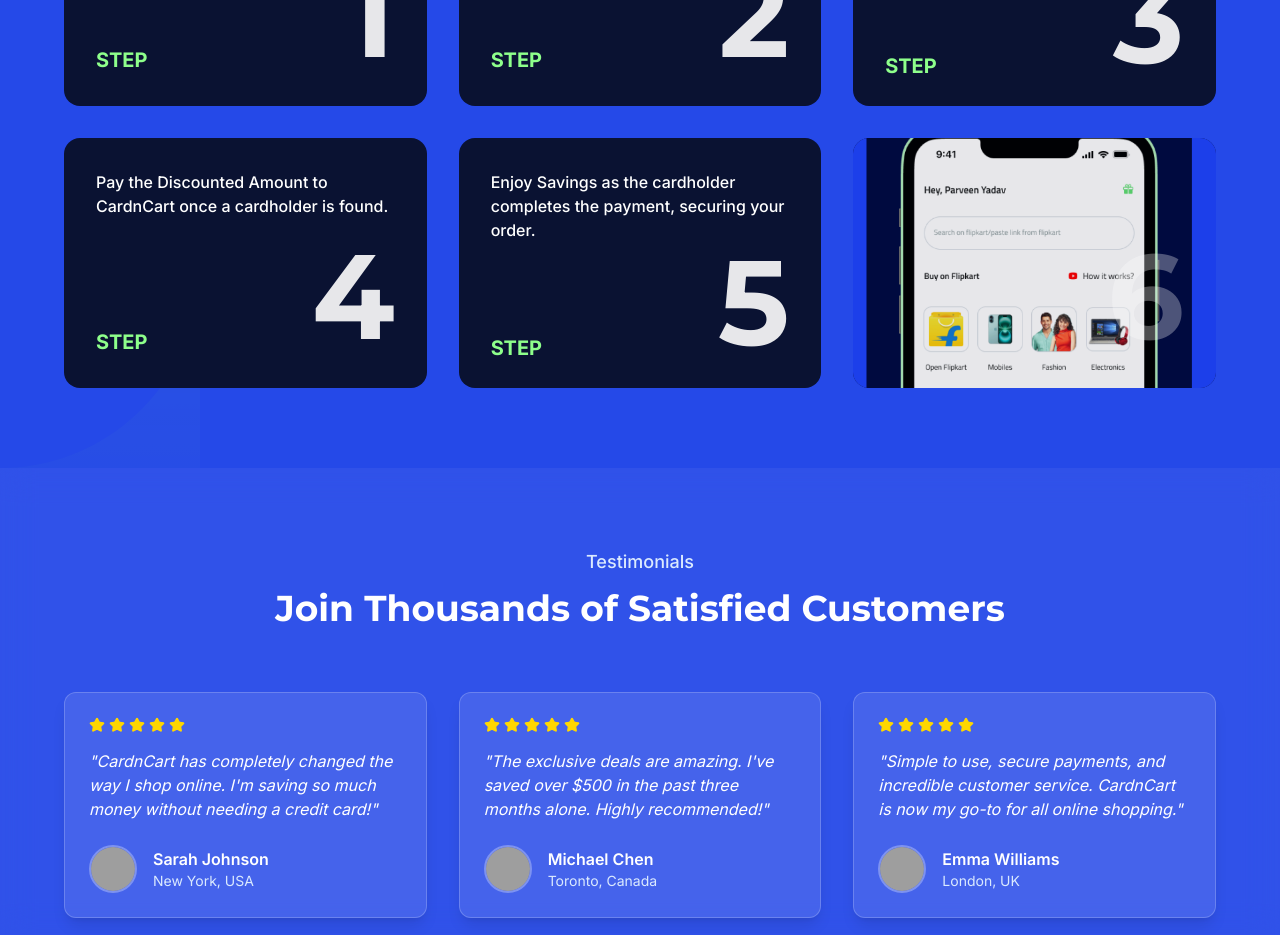
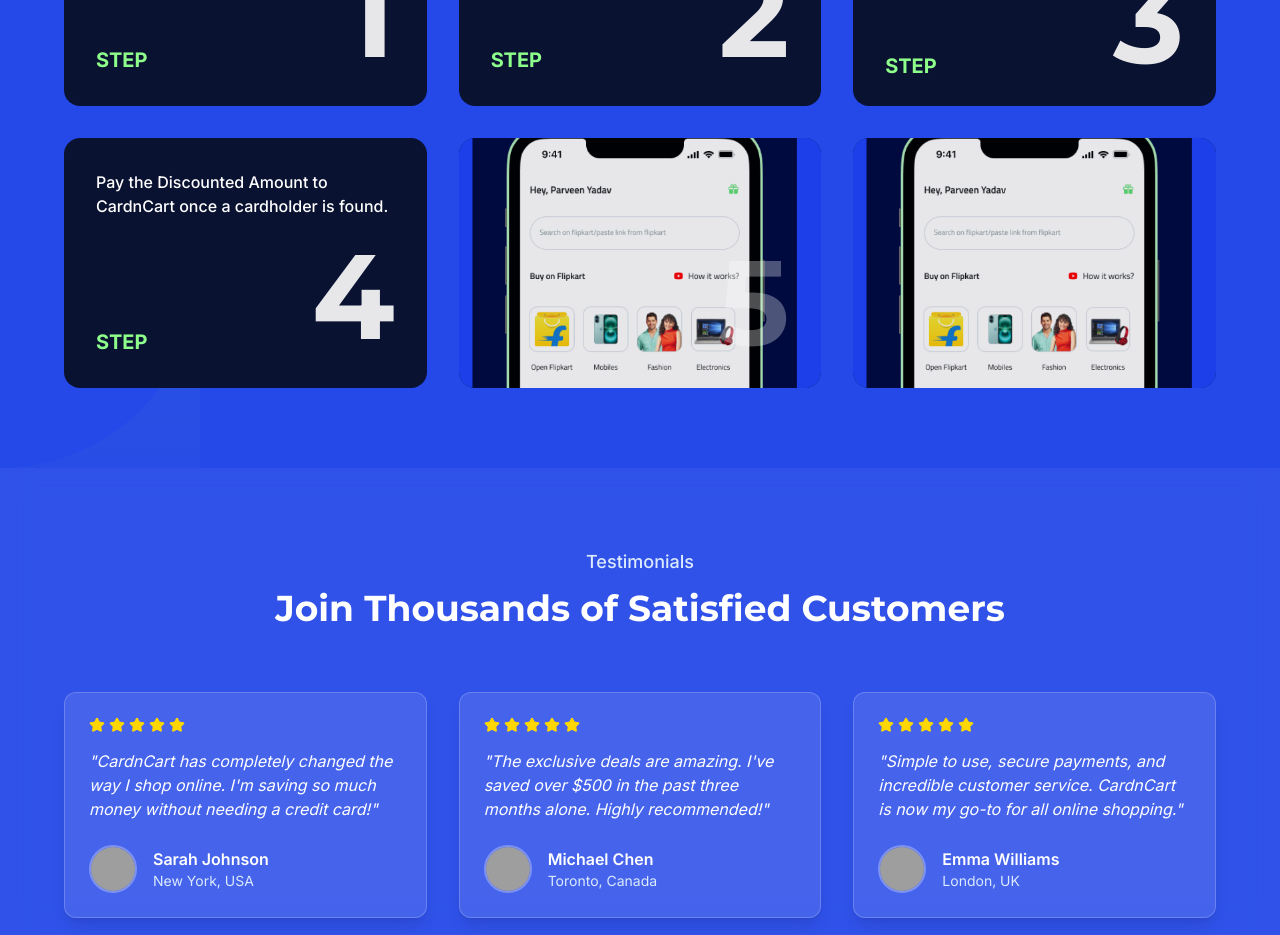
Before and after one commit to TusharPatki/cardnkart, a React (Vite) app: page / in a window 1280 px wide. Shown: the part 2120-3055 px from the top of the page. Built offline with nearby package versions, Linux system fonts and the light colour scheme; grey boxes are pictures that could not be loaded.

Commit message:
Remove step 6 from Steps component
Removes the last step from the "How it works" section and adds a placeholder div.

```diff
--- a/src/components/Steps.tsx
+++ b/src/components/Steps.tsx
@@ -1,6 +1,6 @@
 
 import { useEffect, useRef } from 'react';
-import { Smartphone, ShoppingCart, CreditCard, DollarSign, CheckCircle, Package } from 'lucide-react';
+import { Smartphone, ShoppingCart, CreditCard, DollarSign, CheckCircle } from 'lucide-react';
 
 const Steps = () => {
   const titleRef = useRef<HTMLDivElement>(null);
@@ -52,12 +52,7 @@ const Steps = () => {
       number: 5,
       title: "Enjoy Savings as the cardholder completes the payment, securing your order.",
       icon: <CheckCircle className="text-cardnbg-yellow" size={24} />
-    },
-    {
-      number: 6,
-      title: "Track Your Order and Receive Updates directly in the CardnCart app.",
-      icon: <Package className="text-cardnbg-yellow" size={24} />
-    },
+    }
   ];
 
   return (
@@ -95,7 +90,7 @@ const Steps = () => {
         >
           {steps.map((step, index) => (
             <div key={index} className="relative bg-[#0A1232] p-8 rounded-2xl h-[250px] flex flex-col justify-between">
-              {index === 5 && (
+              {index === 4 && (
                 <div className="absolute inset-0 flex items-center justify-center pointer-events-none">
                   <img
                     src="/lovable-uploads/c4dcbe59-2aa8-46f4-8bd4-b81257aa3224.png"
@@ -105,20 +100,44 @@ const Steps = () => {
                 </div>
               )}
 
-              <div className={`mb-auto ${index === 5 ? 'z-10 relative' : ''}`}>
-                <p className={`${index === 5 ? 'text-transparent' : 'text-white'} text-sm md:text-base font-medium`}>
+              <div className={`mb-auto ${index === 4 ? 'z-10 relative' : ''}`}>
+                <p className={`${index === 4 ? 'text-transparent' : 'text-white'} text-sm md:text-base font-medium`}>
                   {step.title}
                 </p>
               </div>
 
-              <div className={`flex items-end justify-between ${index === 5 ? 'z-10 relative' : ''}`}>
-                <div className={`${index === 5 ? 'text-transparent' : 'text-[#8EFF8B]'} font-bold text-xl`}>STEP</div>
-                <div className={`${index === 5 ? 'text-white opacity-30' : 'text-white opacity-90'} font-display text-[120px] leading-none font-bold`}>
+              <div className={`flex items-end justify-between ${index === 4 ? 'z-10 relative' : ''}`}>
+                <div className={`${index === 4 ? 'text-transparent' : 'text-[#8EFF8B]'} font-bold text-xl`}>STEP</div>
+                <div className={`${index === 4 ? 'text-white opacity-30' : 'text-white opacity-90'} font-display text-[120px] leading-none font-bold`}>
                   {step.number}
                 </div>
               </div>
             </div>
           ))}
+
+          {/* Empty div similar to step 5 without content */}
+          <div className="relative bg-[#0A1232] p-8 rounded-2xl h-[250px] flex flex-col justify-between">
+            <div className="absolute inset-0 flex items-center justify-center pointer-events-none">
+              <img
+                src="/lovable-uploads/c4dcbe59-2aa8-46f4-8bd4-b81257aa3224.png"
+                alt="CardnCart App Interface"
+                className="w-full h-full object-cover rounded-2xl opacity-90"
+              />
+            </div>
+
+            <div className="mb-auto z-10 relative">
+              <p className="text-transparent text-sm md:text-base font-medium">
+                &nbsp;
+              </p>
+            </div>
+
+            <div className="flex items-end justify-between z-10 relative">
+              <div className="text-transparent font-bold text-xl">STEP</div>
+              <div className="text-white opacity-30 font-display text-[120px] leading-none font-bold">
+                &nbsp;
+              </div>
+            </div>
+          </div>
         </div>
       </div>
     </section>
```
